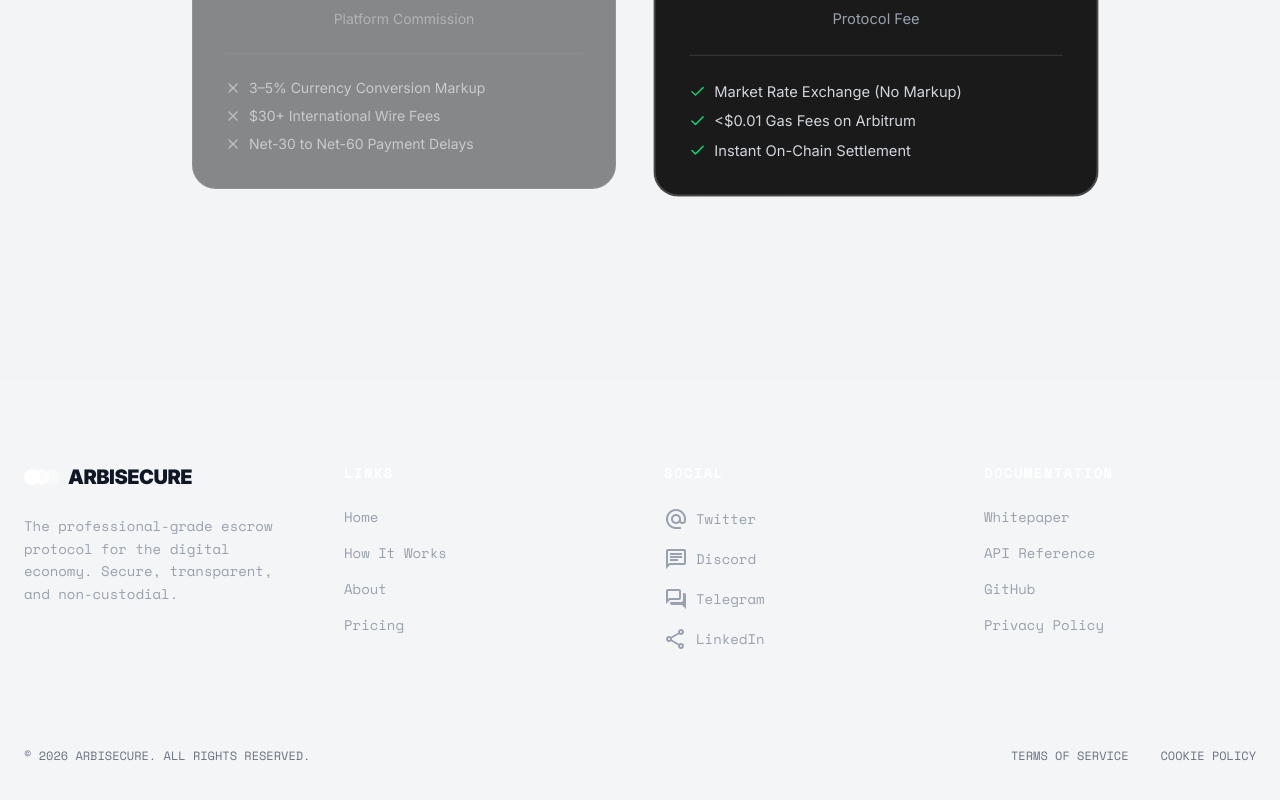
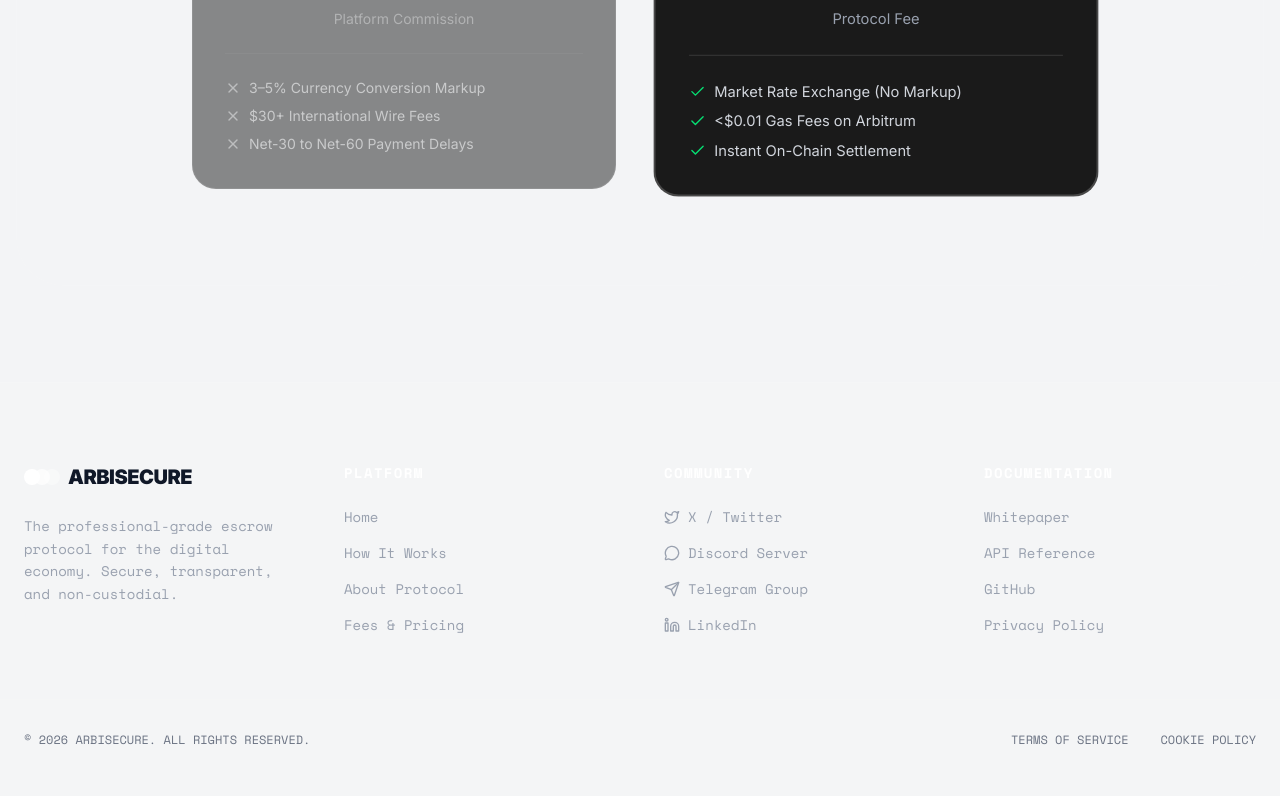
Before and after one commit to alhadad-xyz/ArbiSecure, a Next.js app in the folder frontend/: page / in a window 1280 px wide. Shown: the part 5574-6374 px from the top of the page. Built offline with nearby package versions, Linux system fonts and the light colour scheme; no server answers; a web font is replaced by a local one; what wagmi would draw is missing.

Commit message:
Consolidate contracts into mono-repo and update frontend assets

```diff
--- a/frontend/components/landing/LandingFooter.tsx
+++ b/frontend/components/landing/LandingFooter.tsx
@@ -1,3 +1,4 @@
+import { Twitter, MessageCircle, Send, Linkedin } from "lucide-react";
 
 export default function LandingFooter() {
     return (
@@ -17,21 +18,21 @@
                     </p>
                 </div>
                 <div className="space-y-6">
-                    <h4 className="text-white text-sm font-mono uppercase tracking-widest font-bold">Links</h4>
+                    <h4 className="text-white text-sm font-mono uppercase tracking-widest font-bold">Platform</h4>
                     <ul className="space-y-4 text-sm text-gray-400 font-mono">
                         <li><a className="hover:text-white transition-colors" href="#">Home</a></li>
                         <li><a className="hover:text-white transition-colors" href="#how-it-works">How It Works</a></li>
-                        <li><a className="hover:text-white transition-colors" href="#about">About</a></li>
-                        <li><a className="hover:text-white transition-colors" href="#fees">Pricing</a></li>
+                        <li><a className="hover:text-white transition-colors" href="#about">About Protocol</a></li>
+                        <li><a className="hover:text-white transition-colors" href="#fees">Fees & Pricing</a></li>
                     </ul>
                 </div>
                 <div className="space-y-6">
-                    <h4 className="text-white text-sm font-mono uppercase tracking-widest font-bold">Social</h4>
+                    <h4 className="text-white text-sm font-mono uppercase tracking-widest font-bold">Community</h4>
                     <ul className="space-y-4 text-sm text-gray-400 font-mono">
-                        <li><a className="hover:text-white transition-colors flex items-center gap-2" href="#"><span className="material-symbols-outlined text-base">alternate_email</span> Twitter</a></li>
-                        <li><a className="hover:text-white transition-colors flex items-center gap-2" href="#"><span className="material-symbols-outlined text-base">chat</span> Discord</a></li>
-                        <li><a className="hover:text-white transition-colors flex items-center gap-2" href="#"><span className="material-symbols-outlined text-base">forum</span> Telegram</a></li>
-                        <li><a className="hover:text-white transition-colors flex items-center gap-2" href="#"><span className="material-symbols-outlined text-base">share</span> LinkedIn</a></li>
+                        <li><a className="hover:text-white transition-colors flex items-center gap-2" href="#"><Twitter className="w-4 h-4" /> X / Twitter</a></li>
+                        <li><a className="hover:text-white transition-colors flex items-center gap-2" href="#"><MessageCircle className="w-4 h-4" /> Discord Server</a></li>
+                        <li><a className="hover:text-white transition-colors flex items-center gap-2" href="#"><Send className="w-4 h-4" /> Telegram Group</a></li>
+                        <li><a className="hover:text-white transition-colors flex items-center gap-2" href="#"><Linkedin className="w-4 h-4" /> LinkedIn</a></li>
                     </ul>
                 </div>
                 <div className="space-y-6">
```
